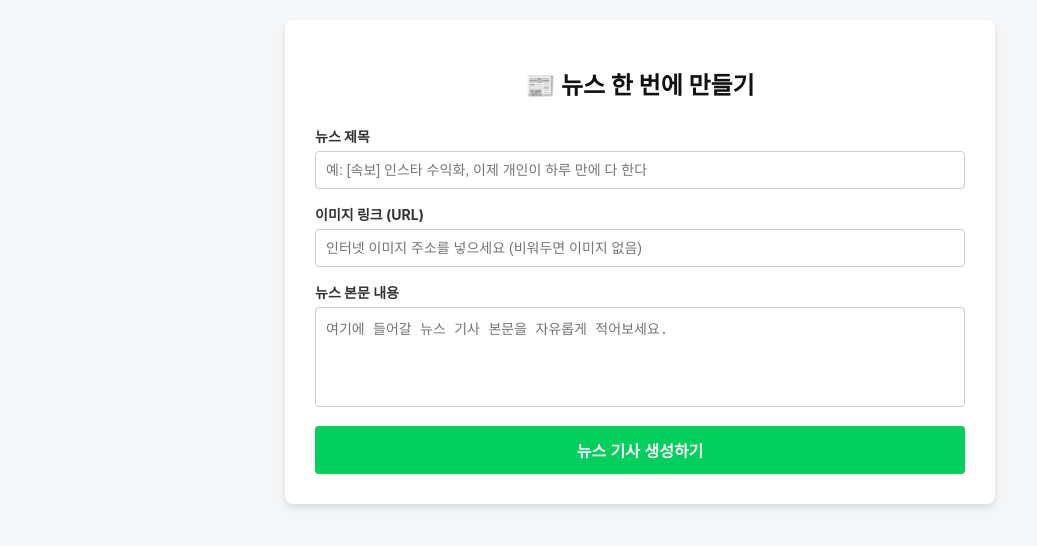
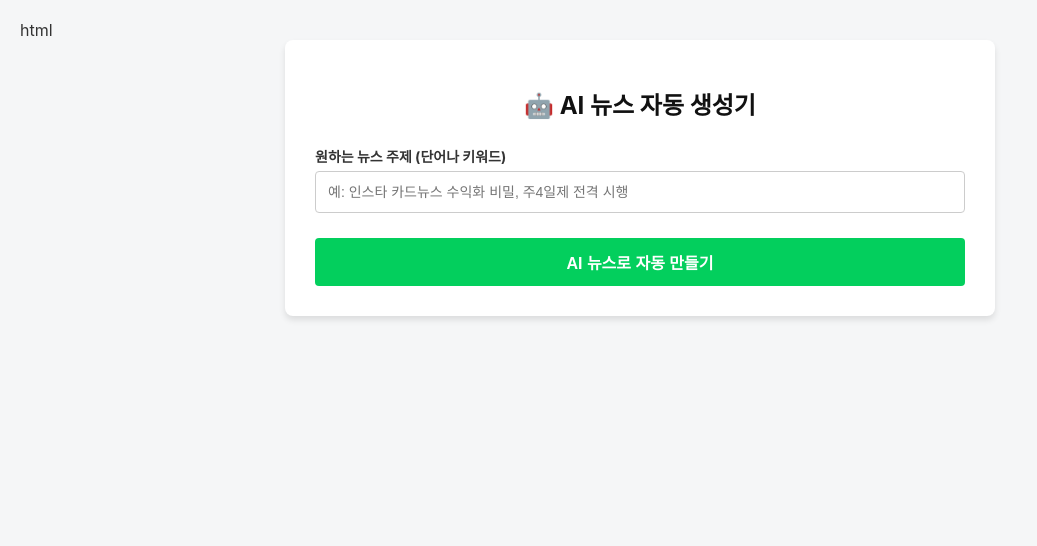
Before and after one commit to uzzuzi4616-ctrl/my-news, a plain HTML site: page index.html in a window 1280 px wide. Shown: the whole page, without its empty margins (0-1037 px from the left). Drawn offline with Linux system fonts and the light colour scheme.

Commit message:
Update index.html

```diff
--- a/index.html
+++ b/index.html
@@ -1,91 +1,114 @@
+html
 <!DOCTYPE html>
 <html lang="ko">
 <head>
     <meta charset="UTF-8">
     <meta name="viewport" content="width=device-width, initial-scale=1.0">
-    <title>뉴스 한 번에 | AI 뉴스 제작기</title>
+    <title>AI 뉴스 한 번에 | 자동 생성기</title>
     <style>
         body { font-family: -apple-system, BlinkMacSystemFont, "Malgun Gothic", sans-serif; background-color: #f5f6f7; margin: 0; padding: 20px; color: #333; }
         .container { max-width: 650px; margin: 0 auto; background: #fff; padding: 30px; border-radius: 8px; box-shadow: 0 4px 6px rgba(0,0,0,0.1); }
         h1 { font-size: 24px; text-align: center; color: #111; margin-bottom: 25px; }
         .form-group { margin-bottom: 15px; }
         label { display: block; font-weight: bold; margin-bottom: 5px; font-size: 14px; }
-        input, textarea { width: 100%; padding: 10px; border: 1px solid #ccc; border-radius: 4px; box-sizing: border-box; font-size: 14px; }
-        textarea { height: 100px; resize: none; }
-        button { width: 100%; padding: 12px; background-color: #03cf5d; color: white; border: none; border-radius: 4px; font-size: 16px; font-weight: bold; cursor: pointer; }
+        input { width: 100%; padding: 12px; border: 1px solid #ccc; border-radius: 4px; box-sizing: border-box; font-size: 14px; }
+        button { width: 100%; padding: 12px; background-color: #03cf5d; color: white; border: none; border-radius: 4px; font-size: 16px; font-weight: bold; cursor: pointer; margin-top: 10px; }
         button:hover { background-color: #02b852; }
+        .loading { display: none; text-align: center; font-weight: bold; color: #666; margin: 20px 0; }
 
         /* 뉴스 결과창 디자인 (네이버 뉴스 스타일) */
         #newsResult { display: none; margin-top: 30px; border-top: 2px solid #111; padding-top: 20px; }
         .news-title { font-size: 26px; font-weight: bold; line-height: 1.4; color: #000; margin-bottom: 15px; }
         .news-info { font-size: 12px; color: #666; margin-bottom: 20px; padding-bottom: 10px; border-bottom: 1px solid #e5e5e5; }
-        .news-img { width: 100%; max-height: 400px; object-fit: cover; border-radius: 4px; margin-bottom: 20px; display: none; }
         .news-content { font-size: 16px; line-height: 1.8; color: #333; text-align: justify; white-space: pre-wrap; }
     </style>
 </head>
 <body>
 
 <div class="container">
-    <h1>📰 뉴스 한 번에 만들기</h1>
+    <h1>🤖 AI 뉴스 자동 생성기</h1>
 
     <div class="form-group">
-        <label for="titleInput">뉴스 제목</label>
-        <input type="text" id="titleInput" placeholder="예: [속보] 인스타 수익화, 이제 개인이 하루 만에 다 한다">
+        <label for="keywordInput">원하는 뉴스 주제 (단어나 키워드)</label>
+        <input type="text" id="keywordInput" placeholder="예: 인스타 카드뉴스 수익화 비밀, 주4일제 전격 시행">
     </div>
 
-    <div class="form-group">
-        <label for="imgInput">이미지 링크 (URL)</label>
-        <input type="text" id="imgInput" placeholder="인터넷 이미지 주소를 넣으세요 (비워두면 이미지 없음)">
-    </div>
-
-    <div class="form-group">
-        <label for="contentInput">뉴스 본문 내용</label>
-        <textarea id="contentInput" placeholder="여기에 들어갈 뉴스 기사 본문을 자유롭게 적어보세요."></textarea>
-    </div>
-
-    <button onclick="generateNews()">뉴스 기사 생성하기</button>
+    <button onclick="generateAINews()">AI 뉴스로 자동 만들기</button>
+    <div class="loading" id="loadingText">⏳ AI 기자가 기사를 작성하는 중입니다... 잠시만 기다려주세요 (약 5초)</div>
 
     <!-- 결과 화면 -->
     <div id="newsResult">
         <div class="news-title" id="resTitle"></div>
-        <div class="news-info">기사입력 : <span id="resDate"></span> | 언론사 속보팀</div>
-        <img class="news-img" id="resImg" src="" alt="뉴스 이미지">
+        <div class="news-info">기사입력 : <span id="resDate"></span> | AI 속보 전문 기자</div>
         <div class="news-content" id="resContent"></div>
     </div>
 </div>
 
 <script>
-    function generateNews() {
-        const title = document.getElementById('titleInput').value;
-        const img = document.getElementById('imgInput').value;
-        const content = document.getElementById('contentInput').value;
+    // 사용자님의 진짜 OpenAI API Key 연동 완료
+    const OPENAI_API_KEY = 'sk-proj-3DPHuqbKy9LLKIkyDY9HAMgU1sifQ1KldD1itMhZ2yYwXGNLUn7omOnyb67Uiw1G6X8BTtGvOT1T3BBlbkFJMTubm_cL3BYox0ykIkEBKb68BeDVt1NTESTO54KlrecoSQuEYmthqZjwUJfFdO04KtH3UPQQA';
 
-        if(!title || !content) {
-            alert('제목과 본문을 입력해주세요!');
+    async function generateAINews() {
+        const keyword = document.getElementById('keywordInput').value;
+        const loadingText = document.getElementById('loadingText');
+        const newsResult = document.getElementById('newsResult');
+
+        if(!keyword) {
+            alert('원하는 뉴스 주제를 입력해주세요!');
             return;
         }
 
-        document.getElementById('resTitle').innerText = title;
-        document.getElementById('resContent').innerText = content;
+        // 로딩창 켜기
+        loadingText.style.display = 'block';
+        newsResult.style.display = 'none';
 
-        // 날짜 자동으로 넣기
-        const now = new Date();
-        document.getElementById('resDate').innerText = now.toLocaleString();
+        try {
+            const response = await fetch('https://openai.com', {
+                method: 'POST',
+                headers: {
+                    'Content-Type': 'application/json',
+                    'Authorization': `Bearer ${OPENAI_API_KEY}`
+                },
+                body: JSON.stringify({
+                    model: 'gpt-4o-mini',
+                    messages: [
+                        { role: 'system', content: '너는 대한민국 최고의 언론사 기자야. 사용자가 주는 키워드를 바탕으로, 신뢰감 있고 그럴싸한 네이버 뉴스 스타일의 속보 기사를 창작해줘. 출력 형식은 반드시 [제목]과 [본문]을 정확히 나누어 작성해주고, 첫 줄은 "제목: "으로 시작하고 본문은 "본문: "으로 시작하게 해줘.' },
+                        { role: 'user', content: `주제 키워드: ${keyword}` }
+                    ],
+                    temperature: 0.7
+                })
+            });
 
-        // 이미지 처리
-        const imgTag = document.getElementById('resImg');
-        if(img) {
-            imgTag.src = img;
-            imgTag.style.display = 'block';
-        } else {
-            imgTag.style.display = 'none';
+            const data = await response.json();
+            const aiResponse = data.choices[0].message.content;
+
+            // AI가 준 답변에서 제목과 본문 분리하기
+            const titleMatch = aiResponse.match(/제목:\s*(.*)/);
+            const contentMatch = aiResponse.match(/본문:\s*([\s\(\S\)]*)/);
+
+            const finalTitle = titleMatch ? titleMatch[1] : `[속보] ${keyword} 관련 긴급 뉴스 보도`;
+            const finalContent = contentMatch ? contentMatch[1] : aiResponse;
+
+            // 결과 화면에 꼽아주기
+            document.getElementById('resTitle').innerText = finalTitle;
+            document.getElementById('resContent').innerText = finalContent;
+
+            // 날짜 자동으로 넣기
+            const now = new Date();
+            document.getElementById('resDate').innerText = now.toLocaleString();
+
+            // 결과창 보여주기
+            loadingText.style.display = 'none';
+            newsResult.style.display = 'block';
+
+            // 화면 아래로 스크롤
+            window.scrollTo({ top: document.body.scrollHeight, behavior: 'smooth' });
+
+        } catch (error) {
+            console.error(error);
+            alert('AI 연동 중 오류가 발생했습니다. 잠시 후 다시 시도해 주세요!');
+            loadingText.style.display = 'none';
         }
-
-        // 결과창 보여주기
-        document.getElementById('newsResult').style.display = 'block';
-
-        // 생성 후 화면 아래로 부드럽게 스크롤
-        window.scrollTo({ top: document.body.scrollHeight, behavior: 'smooth' });
     }
 </script>
 
```
